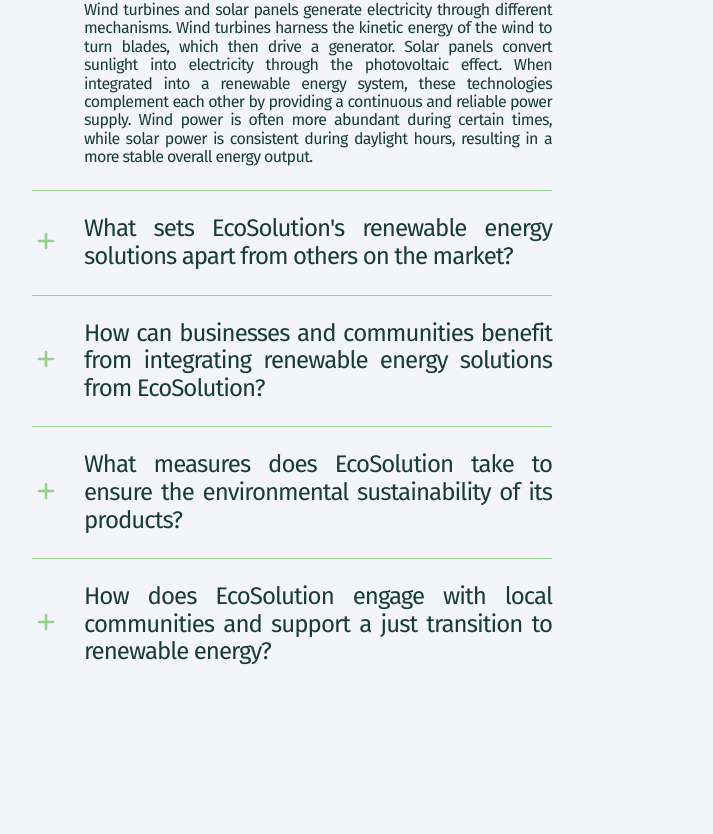
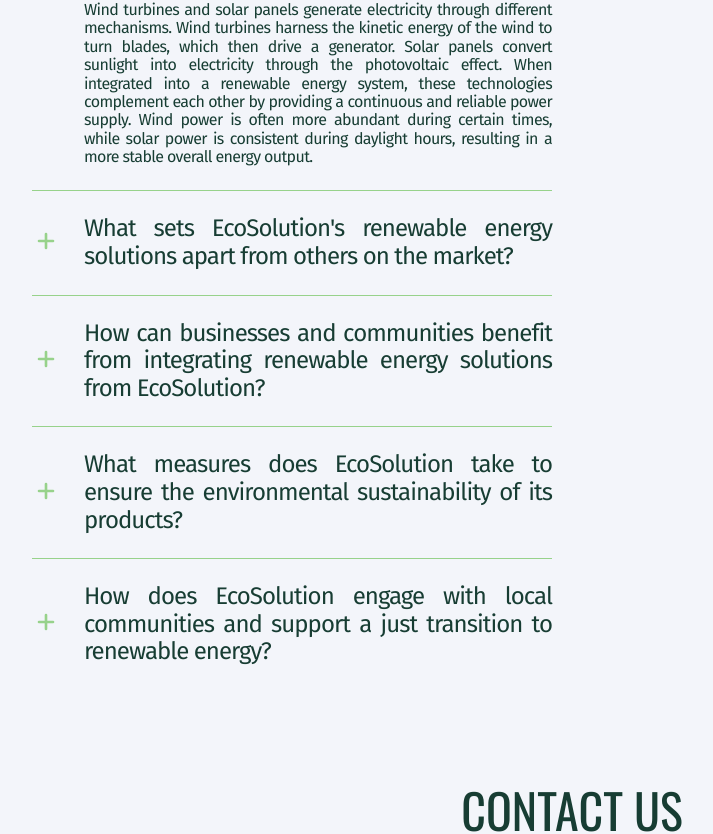
Before and after one commit to Marchenko1997/EcoSolutions, a React (Vite) app: page / in a window 1280 px wide. Shown: the part 3442-4276 px from the top of the page, without its empty margins (68-781 px from the left). Before the commit the page ends 4228 px from the top, so only its background shows below. Built offline with nearby package versions, Linux system fonts and the light colour scheme.

Commit message:
stylization of Contact section

```diff
--- a/src/App.jsx
+++ b/src/App.jsx
@@ -6,6 +6,7 @@
 import Electricity from "./components/Electricity/Electricity";
 import Cases from "./components/Cases/Cases";
 import Questions from "./components/Questions/Questions";
+import ContactUs from "./components/ContactUs/ContactUs";
 
 function App() {
   return (
@@ -17,7 +18,8 @@
           <MainValues />
           <Electricity />
           <Cases />
-          <Questions/>
+          <Questions />
+          <ContactUs />
         </Container>
       </main>
     </>
--- /dev/null
+++ b/src/components/ContactUs/ContactTitle/ContactTitle.jsx
@@ -0,0 +1,11 @@
+import {TitleContainer} from './ContactTitle.styled'
+import Title from '../../Common/Title/Title'
+const ContactTitle = () => {
+  return (
+      <TitleContainer>
+          <Title>Contact Us</Title>
+    </TitleContainer>
+  )
+}
+
+export default ContactTitle
--- /dev/null
+++ b/src/components/ContactUs/ContactTitle/ContactTitle.styled.jsx
@@ -0,0 +1,6 @@
+import styled from "styled-components";
+
+export const TitleContainer = styled.div`
+  width: 100%;
+  text-align: center;
+`;
--- /dev/null
+++ b/src/components/ContactUs/ContactUs.jsx
@@ -0,0 +1,12 @@
+import ContactTitle from "./ContactTitle/ContactTitle"
+import { Section, FlexContainer } from "./ContactUs.styled"
+
+const ContactUs = () => {
+  return (
+      <Section>
+          <ContactTitle />
+    </Section>
+  )
+}
+
+export default ContactUs
--- /dev/null
+++ b/src/components/ContactUs/ContactUs.styled.jsx
@@ -0,0 +1,17 @@
+import styled from "styled-components";
+import { motion } from "framer-motion";
+
+export const Section = styled(motion.section)``;
+
+export const FlexContainer = styled.div`
+  @media screen and (min-width: 768px) {
+    display: flex;
+    align-items: flex-start;
+    justify-content: space-between;
+    margin-top: 40px;
+  }
+
+  @media screen and (min-width: 1280px) {
+    margin-top: 120px;
+  }
+`;
--- a/src/components/Questions/Questions.jsx
+++ b/src/components/Questions/Questions.jsx
@@ -3,8 +3,26 @@
 import ListQuestions from "./ListQuestions/ListQuestions";
 
 const Questions = () => {
+  const variants = {
+    hidden: { opacity: 0, y: 150 },
+    show: {
+      opacity: 1,
+      y: 0,
+      transition: {
+        duration: 0.7,
+        delay: 0.5,
+      },
+    },
+  };
+
   return (
-    <Section>
+    <Section
+      id="faq"
+      variants={variants}
+      initial="hidden"
+      whileInView="show"
+      viewport={{ once: true }}
+    >
       <FlexContainer>
         <TitleFAQ />
         <ListQuestions />
```
